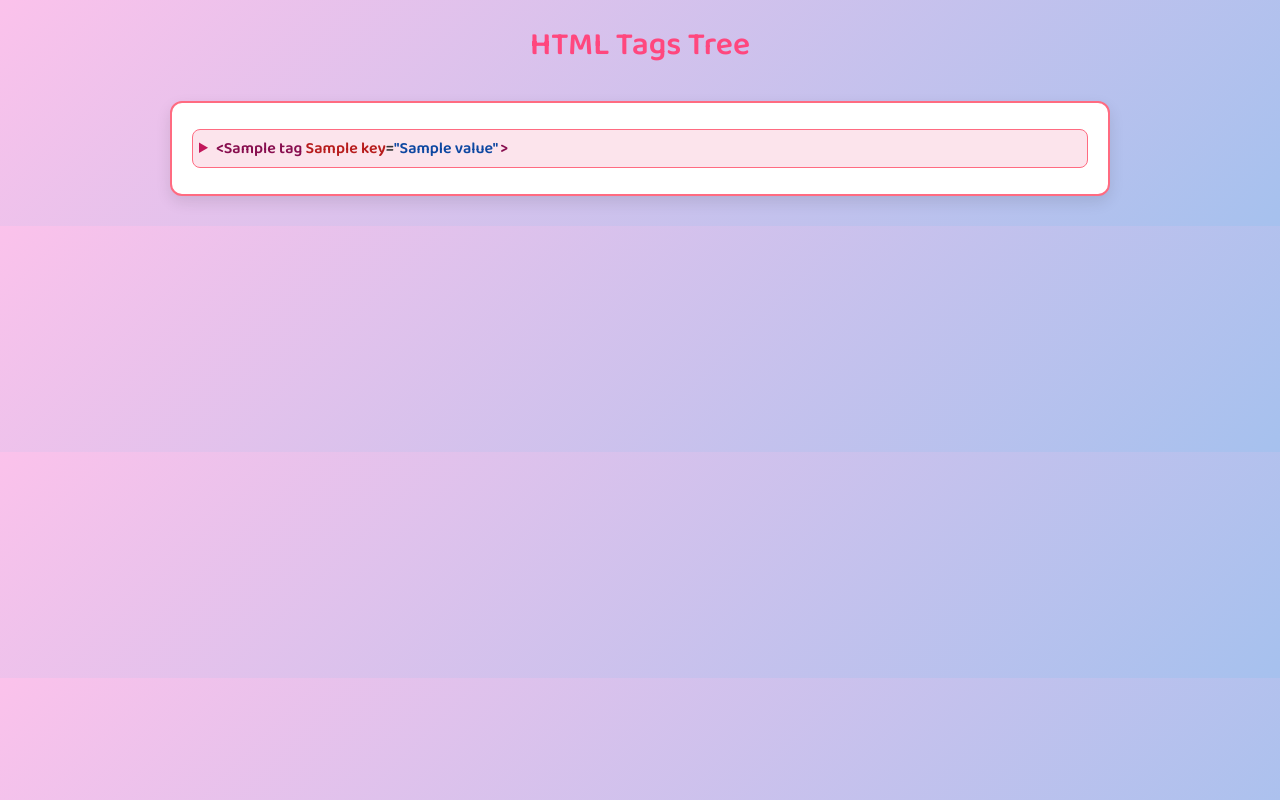
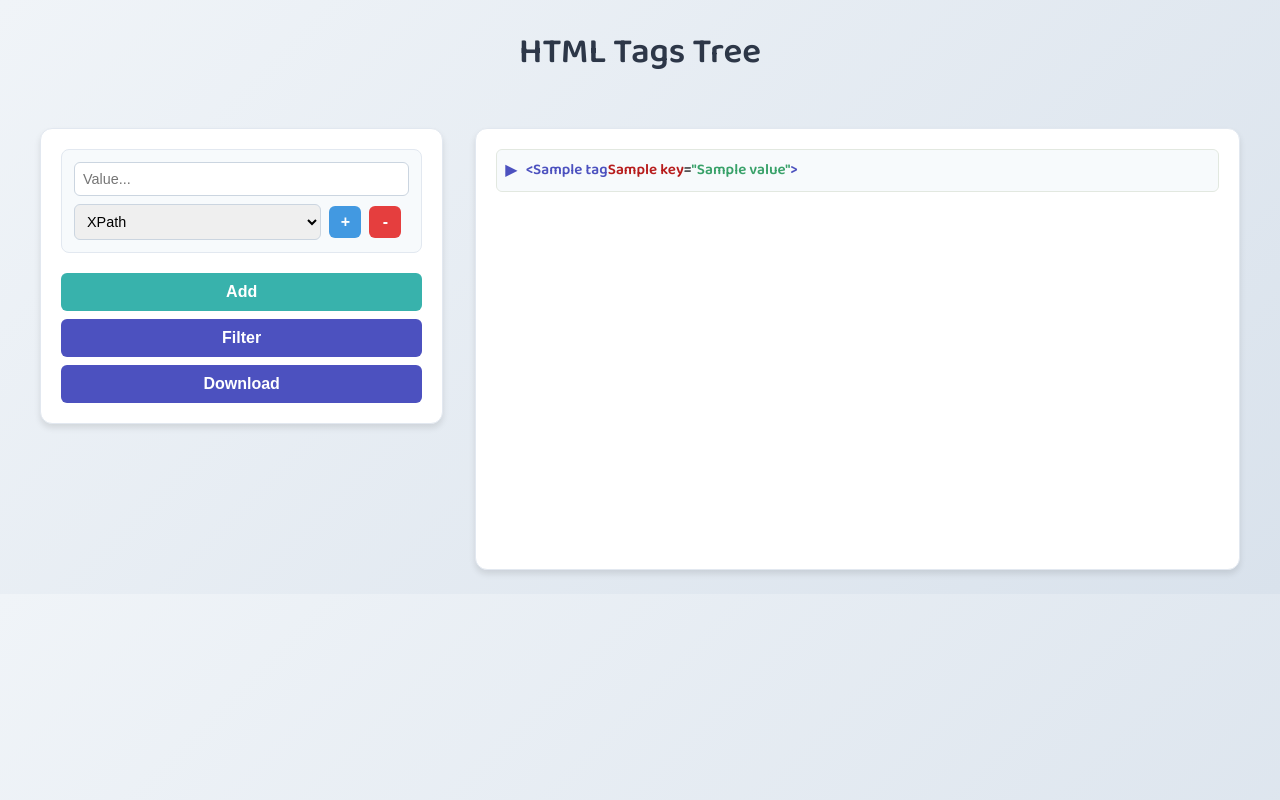
Before and after one commit to jagadesh200618/Lobster, a Flask app: template templates/extract.html in a window 1280 px wide. Run offline with Flask 3, Linux system fonts and the light colour scheme; the template is opened without the code that fills it: most values are stand-ins (such as "Sample title", 1, 10 or a date in 2020).

Commit message:
filter.js

```diff
--- a/server.py
+++ b/server.py
@@ -1,7 +1,9 @@
-from flask import Flask, render_template, render_template_string, request
+from flask import Flask, render_template, render_template_string, request, session
 from scrapper import tagExtract
 
 app = Flask(__name__)
+app.secret_key = "my-secrect-key"
+html_cache = {}
 
 @app.route('/', methods=['GET'])
 def index():
@@ -11,8 +13,21 @@ def index():
 def extract():
     url = request.form.get("url")
     content = None
-    if url != None: content = tagExtract(url)
+    if url != None:
+        content = tagExtract(url)
+        html_cache["extracted"] = content
     return render_template("extract.html", tag=content)
+
+@app.route('/filter', methods=['POST'])
+def filterFn():
+    filter_data = request.get_json()
+    content = html_cache["extracted"]
+    return render_template("extract.html", tag=content)
+
+
+@app.route('/download', methods=['POST'])
+def download():
+    pass
 
 if __name__ == '__main__':
     app.run()
--- /dev/null
+++ b/static/filter.js
@@ -0,0 +1,129 @@
+document.addEventListener('DOMContentLoaded', () => {
+    const filtersContainer = document.getElementById('filtersContainer');
+    const addLayerBtn = document.getElementById('addLayerBtn');
+
+    if (addLayerBtn) {
+        addLayerBtn.addEventListener('click', () => {
+            filtersContainer.appendChild(createFilterGroup());
+        });
+    }
+
+    if (filtersContainer) {
+        filtersContainer.addEventListener('click', (e) => {
+            if (e.target.classList.contains('add-depth-btn')) {
+                const nestedContainer = e.target.closest('.filter-group').querySelector('.nested-filters');
+                if (nestedContainer) {
+                    nestedContainer.appendChild(createFilterGroup());
+                }
+            } else if (e.target.classList.contains('remove-btn')) {
+                const filterGroup = e.target.closest('.filter-group');
+                if (filterGroup) {
+                    filterGroup.remove();
+                }
+            }
+        });
+    }
+});
+
+/**
+ * Creates and returns a new HTML element for a filter group.
+ * @returns {HTMLElement} The new filter group element.
+ */
+function createFilterGroup() {
+    const group = document.createElement('div');
+    group.className = 'filter-group';
+    group.innerHTML = `
+        <input type="text" placeholder="Value...">
+        <select>
+            <option value="xpath">XPath</option>
+            <option value="tagname">Tag Name</option>
+            <option value="text">Text</option>
+        </select>
+        <button class="add-depth-btn">+</button>
+        <button class="remove-btn">-</button>
+        <div class="nested-filters"></div>
+    `;
+    return group;
+}
+
+/**
+ * Submits the form data by converting it into a JSON object and
+ * placing it into a hidden input field.
+ * @param {string} action - The URL endpoint for the form submission.
+ */
+function submitForm(url) {
+    // Get the container for the filters
+    const filterContainer = document.getElementById('filtersContainer');
+    const filters = [];
+
+    // Iterate through each filter-group div
+    filterContainer.querySelectorAll('.filter-group').forEach(group => {
+        const filterData = {};
+
+        // Find input and select elements within the group
+        const input = group.querySelector('input[type="text"]');
+        const select = group.querySelector('select');
+
+        if (input && select) {
+            filterData.type = select.value;
+            filterData.value = input.value;
+        }
+
+        // Handle nested filters (if any)
+        const nestedFiltersContainer = group.querySelector('.nested-filters');
+        if (nestedFiltersContainer && nestedFiltersContainer.innerHTML.trim() !== '') {
+            filterData.depth_options = getNestedFilters(nestedFiltersContainer);
+        }
+
+        filters.push(filterData);
+    });
+
+    const payload = {
+        filters: filters
+    };
+
+    fetch(url, {
+        method: 'POST',
+        headers: {
+            'Content-Type': 'application/json'
+        },
+        body: JSON.stringify(payload)
+    })
+    .then(response => response.text())
+    .then(html => {
+        // Find the main-container and replace its content with the new HTML
+        const mainContainer = document.querySelector('.main-container');
+        if (mainContainer) {
+            mainContainer.innerHTML = html;
+        }
+    })
+    .catch(error => console.error('Error:', error));
+}
+
+/**
+ * Recursively traverses the filter groups to build a nested JSON object.
+ * @param {HTMLElement} container - The HTML element to start the traversal from.
+ * @returns {Array<Object>} An array of filter objects.
+ */
+function getNestedFilters(container) {
+    const nestedFilters = [];
+    container.querySelectorAll('.filter-group').forEach(group => {
+        const filterData = {};
+
+        const input = group.querySelector('input[type="text"]');
+        const select = group.querySelector('select');
+
+        if (input && select) {
+            filterData.type = select.value;
+            filterData.value = input.value;
+        }
+
+        const nestedFiltersContainer = group.querySelector('.nested-filters');
+        if (nestedFiltersContainer && nestedFiltersContainer.innerHTML.trim() !== '') {
+            filterData.depth_options = getNestedFilters(nestedFiltersContainer);
+        }
+
+        nestedFilters.push(filterData);
+    });
+    return nestedFilters;
+}
--- a/templates/extract.html
+++ b/templates/extract.html
@@ -1,91 +1,239 @@
 <!doctype html>
 <html lang="en">
     <head>
-    <meta charset="UTF-8">
+        <meta charset="UTF-8" />
         <title>Extracted Tags</title>
 
-    <link href="https://fonts.googleapis.com/css2?family=Baloo+2:wght@600&display=swap" rel="stylesheet">
+        <link
+            href="https://fonts.googleapis.com/css2?family=Baloo+2:wght@600&display=swap"
+            rel="stylesheet"
+        />
 
         <style>
+            /* General body and container styles */
             body {
+                font-family: 'Baloo 2', cursive;
+                background: linear-gradient(135deg, #f0f4f8, #d9e2ec);
+                color: #4a5568;
                 margin: 0;
                 padding: 0;
-            font-family: 'Baloo 2', cursive;
-            background: linear-gradient(135deg, #fbc2eb, #a6c1ee);
-            text-align: center;
-            color: #333;
             }
 
             h1 {
-            font-size: 32px;
-            color: #ff477e;
-            margin: 20px 0;
+                font-size: 2.2rem;
+                color: #2d3748;
+                text-align: center;
+                margin-bottom: 24px;
             }
 
-        .tree-container {
-            width: 70%;
-            margin: 30px auto;
-            padding: 20px;
-            background: #fff;
-            border: 2px solid #ff6b81;
-            border-radius: 12px;
-            box-shadow: 0 6px 15px rgba(0, 0, 0, 0.1);
-            text-align: left;
+            .main-container {
+                display: flex;
+                justify-content: center;
+                gap: 32px;
+                padding: 24px;
+                max-width: 1200px;
+                margin: 0 auto;
+                align-items: flex-start;
             }
 
+            /* Filter form styles */
+            #filterForm {
+                background: #ffffff;
+                border: 1px solid #e2e8f0;
+                border-radius: 12px;
+                padding: 20px;
+                box-shadow: 0 4px 6px rgba(0, 0, 0, 0.1);
+                flex: 1;
+                min-width: 300px;
+                max-width: 400px;
+            }
+
+            /* Filter group and input styles */
+            .filter-group {
+                display: flex;
+                flex-wrap: wrap;
+                align-items: center;
+                gap: 8px;
+                background: #f7fafc;
+                border: 1px solid #e2e8f0;
+                border-radius: 8px;
+                padding: 12px;
+                margin-bottom: 12px;
+            }
+
+            .filter-group > input,
+            .filter-group > select {
+                flex: 1 1 45%;
+                padding: 8px;
+                border: 1px solid #cbd5e0;
+                border-radius: 6px;
+                box-sizing: border-box;
+                font-size: 0.9rem;
+            }
+
+            .button-group {
+                display: flex;
+                gap: 8px;
+                margin-left: auto; /* Pushes the buttons to the right */
+            }
+
+            /* Buttons for adding/removing filters */
+            .add-depth-btn, .remove-btn {
+                background-color: #4299e1;
+                color: white;
+                border: none;
+                width: 32px;
+                height: 32px;
+                display: flex;
+                align-items: center;
+                justify-content: center;
+                border-radius: 6px;
+                cursor: pointer;
+                font-size: 1rem;
+                font-weight: bold;
+                line-height: 1;
+            }
+
+            .remove-btn {
+                background-color: #e53e3e;
+            }
+
+            /* Overall form buttons */
+            #addLayerBtn,
+            button[type="button"] {
+                width: 100%;
+                padding: 10px;
+                margin-top: 8px;
+                border: none;
+                border-radius: 6px;
+                cursor: pointer;
+                font-weight: bold;
+                font-size: 1rem;
+            }
+
+            #addLayerBtn {
+                background: #38b2ac;
+                color: white;
+            }
+
+            button[type="button"] {
+                background: #4c51bf;
+                color: white;
+            }
+
+            /* Tree container styles */
+            .tree-container {
+                background: #ffffff;
+                border: 1px solid #e2e8f0;
+                border-radius: 12px;
+                padding: 20px;
+                box-shadow: 0 4px 6px rgba(0, 0, 0, 0.1);
+                flex: 2;
+                min-height: 400px;
+                overflow-y: auto;
+            }
+
+            /* Details and Summary for tree view */
             details {
-            background: #fce4ec;
-            margin: 6px 0;
-            padding: 6px;
-            border: 1px solid #ff6b81;
-            border-radius: 8px;
+                background: #f7fafc;
+                border: 1px solid #e2e8e0;
+                border-radius: 6px;
+                margin-bottom: 8px;
+                padding: 8px;
             }
 
             details[open] {
-            background: #f8bbd0;
+                background: #edf2f7;
             }
 
             summary {
                 cursor: pointer;
-            font-size: 16px;
-            color: #c2185b;
+                font-weight: bold;
+                font-size: 0.95rem;
+                color: #4a5568;
+                display: flex;
+                align-items: center;
+                outline: none;
             }
 
+            summary::before {
+                content: '▶';
+                font-size: 1rem;
+                margin-right: 8px;
+                color: #4c51bf;
+                transition: transform 0.2s ease-in-out;
+            }
+
+            details[open] > summary::before {
+                transform: rotate(90deg);
+            }
+
+            details[open] > summary {
+                color: #38b2ac;
+            }
+
+            /* Tree-like indentation */
             ul {
                 list-style: none;
-            padding-left: 20px;
+                padding-left: 16px;
+                margin: 8px 0 0 0;
             }
 
             li {
-            font-size: 15px;
-            margin: 4px 0;
-            padding: 4px;
-            border-left: 3px solid #ff6b81;
-            background: #fafafa;
+                background: #fdfdfd;
+                border-left: 2px solid #a0aec0;
+                padding: 4px 8px;
+                margin-bottom: 4px;
                 border-radius: 4px;
+                font-size: 0.9rem;
             }
 
-        /* New CSS for the Macro's Content */
+            /* Syntax highlighting for tree view */
             .tag-name {
-            color: #880e4f; /* Darker pink for tag name */
+                color: #4c51bf;
             }
 
             .attr-key {
-            color: #b71c1c; /* A deep red for attribute key */
+                color: #b71c1c;
             }
 
             .attr-value {
-            color: #0d47a1; /* A deep blue for attribute value */
+                color: #38a169;
             }
 
             .text-content {
-            color: #388e3c; /* A dark green for text content */
+                color: #2c5282;
             }
         </style>
+
+        <script src="{{ url_for('static', filename='filter.js') }}"></script>
+
     </head>
     <body>
         <h1>HTML Tags Tree</h1>
 
+
+        <div class="main-container">
+            <form id="filterForm">
+                <div id="filtersContainer">
+                    <div class="filter-group">
+                        <input type="text" placeholder="Value...">
+                        <select>
+                            <option value="xpath">XPath</option>
+                            <option value="tagname">Tag Name</option>
+                            <option value="text">Text</option>
+                        </select>
+                        <button class="add-depth-btn">+</button>
+                        <button class="remove-btn">-</button>
+                        <div class="nested-filters"></div>
+                    </div>
+                </div>
+                <button id="addLayerBtn">Add</button>
+                <button type="button" onclick="submitForm('/filter')">Filter</button>
+                <button type="button" onclick="submitForm('/download')">Download</button>
+            </form>
+
+            <div class="tree-container">
                 {% macro render_node(node) %}
                     {% if node.tag == "text" %}
                         <span class="text-content">"{{ node.text }}"</span>
@@ -94,24 +242,24 @@
                         <summary>
                             <span class="tag-name">&lt;{{ node.tag }}</span>
                             {% for key, value in node.attr.items() %}
-                        <span class="attr-key">{{ key }}</span><span style="color: #333;">=</span><span class="attr-value">"{{ value }}"</span>
+                            <span class="attr-key">{{ key }}</span
+                            ><span style="color: #333">=</span
+                            ><span class="attr-value">"{{ value }}"</span>
                             {% endfor %}
                             <span class="tag-name">&gt;</span>
                         </summary>
                         <ul>
                             {% if node.text %}
                             <li><span class="text-content">"{{ node.text }}"</span></li>
-                    {% endif %}
-                    {% for child in node.child %}
-                        {{ render_node(child) }}
-                    {% endfor %}
+                            {% endif %} {% for child in node.child %} {{ render_node(child)
+                            }} {% endfor %}
                         </ul>
                     </details>
                     {% endif %}
                 {% endmacro %}
 
-    <div class="tree-container">
                 {{ render_node(tag) }}
+            </div>
         </div>
     </body>
 </html>
```
Also changed, not shown: test.py (deleted, +0 -31 lines). Lines whose indentation alone changed are shown as unchanged.
